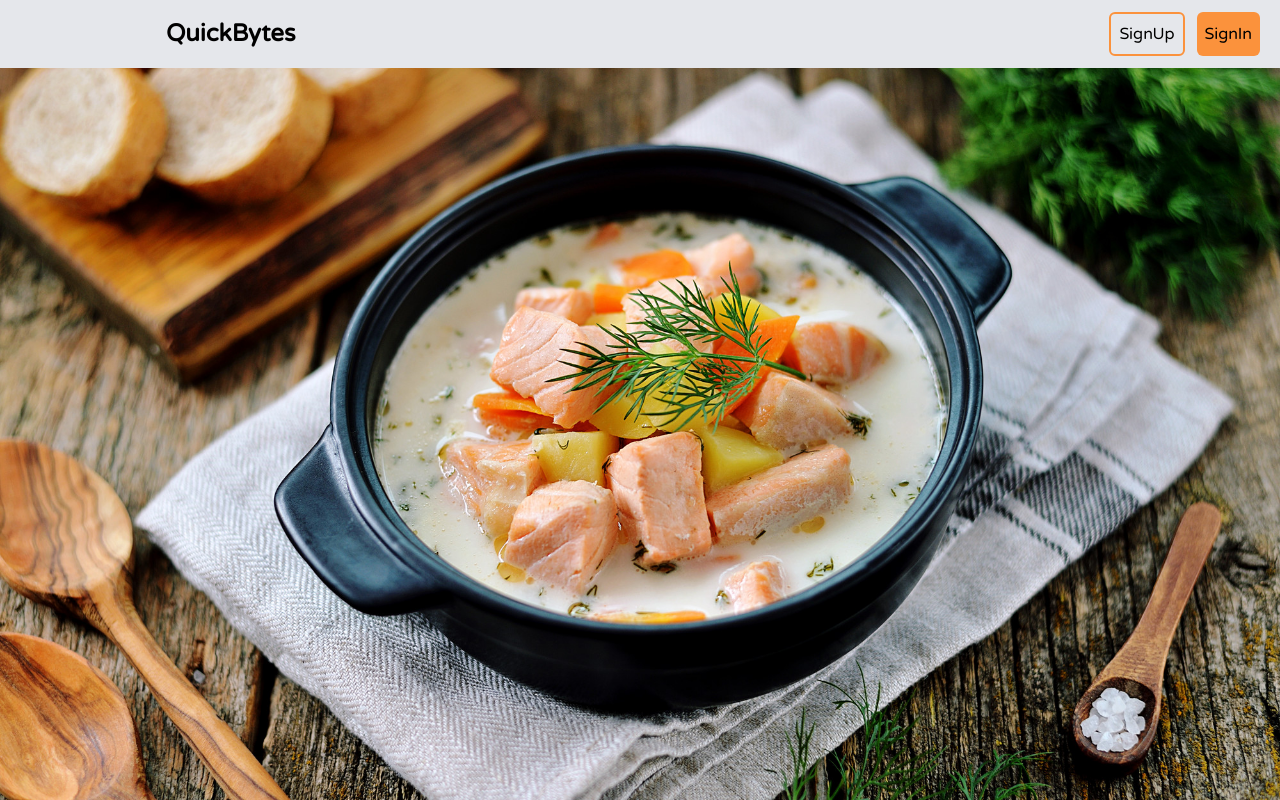
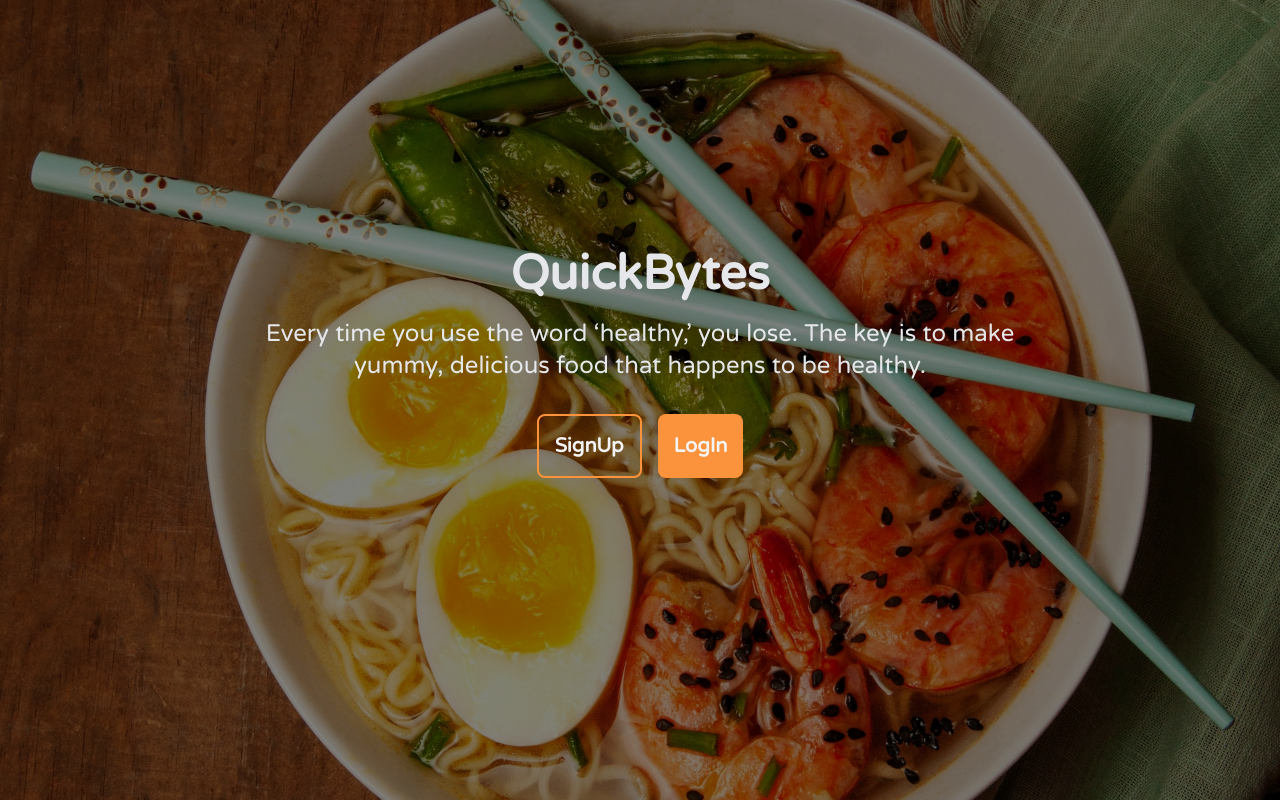
Before and after one commit to musaubrian/quick-bytes, a Vue app: page / in a window 1280 px wide. Built offline with nearby package versions, Linux system fonts and the light colour scheme.

Commit message:
chore: finalize on the landing page design

```diff
--- a/src/components/HomePage.vue
+++ b/src/components/HomePage.vue
@@ -1,24 +1,35 @@
 <template>
-    <div class="hero">
-        <LandingNav />
+    <div class="hero  w-full ">
+        <img src="../assets/noodles.jpg" alt="noodles" class="w-full h-full object-cover">
+    </div>
+    <div class="font-bold p-4 relative flex flex-col items-center justify-center landing">
+        <h1 class="text-5xl text-gray-200 text-center mt-5">QuickBytes</h1>
+        <p class="md:text-2xl text-xl text-gray-200 font-normal my-5 text-center md:w-8/12">Every time you use the word
+            ‘healthy,’ you lose. The key is to make yummy, delicious food that happens to be healthy.
+        </p>
 
+        <div class="inline-flex w-8/12 text-gray-100 md:w-6/12 justify-center  my-3 font-semibold">
+            <RouterLink to="/signup"
+                class="p-4 text-xl mr-2 border-2 rounded-lg inline-flex justify-center items-center border-orange-400 active:bg-orange-400 transition-all">
+                SignUp</RouterLink>
+            <RouterLink to="/signin"
+                class="p-4 text-xl ml-2 bg-orange-400 inline-flex justify-center items-center rounded-lg active:bg-orange-600 transition-all">
+                LogIn</RouterLink>
+        </div>
     </div>
 </template>
-<script setup>
-import LandingNav from './LandingNav.vue';
-</script>
 
 <style>
 .hero {
-    background-image: url('../assets/food.jpg');
-    background-position: center;
-    background-repeat: no-repeat;
-    background-size: cover;
     width: 100%;
     height: 100vh;
     position: fixed;
-    top: 0;
+    top: 1;
     left: 0;
+    filter: brightness(0.5);
+}
 
+.landing {
+    height: 90vh
 }
 </style>
--- a/src/components/LandingNav.vue
+++ /dev/null
@@ -1,47 +0,0 @@
-<template>
-    <nav class="static bg-gray-200 inline-flex w-full justify-between px-5 py-3 items-center">
-        <div class="logo w-4/12">
-            <h1 class="text-2xl font-bold text-end pl-2 md:text-center">QuickBytes</h1>
-        </div>
-        <div class="options w-5/12">
-            <ul class="inline-flex cursor-pointer justify-end w-full">
-                <li
-                    class="hidden  md:inline-flex md:p-2 md:mr-3 md:border-2 md:rounded-md md:border-orange-400 md:items-center active:bg-orange-400 transition-all">
-                    <RouterLink to="/signup">SignUp</RouterLink>
-                </li>
-                <li
-                    class="hidden md:inline-flex md:p-2 md:bg-orange-400 md:rounded-md md:items-center active:bg-orange-600 transition-all">
-                    <RouterLink to="/signin">SignIn</RouterLink>
-                </li>
-                <li class="p-2 inline-flex items-center md:hidden " @click="dropDown = !dropDown">
-                    <svg xmlns="http://www.w3.org/2000/svg" fill="none" viewBox="0 0 24 24" stroke-width="2"
-                        stroke="currentColor" class="w-6 h-6">
-                        <path stroke-linecap="round" stroke-linejoin="round"
-                            d="M3.75 6.75h16.5M3.75 12h16.5m-16.5 5.25h16.5" />
-                    </svg>
-
-                </li>
-            </ul>
-        </div>
-    </nav>
-    <div class="bg-gray-200" v-if="dropDown">
-        <ul class="flex flex-col items-center cursor-pointer">
-            <li
-                class="p-2 mt-3 border-2 rounded-md border-orange-400 inline-flex items-center justify-center w-5/12 active:bg-orange-400 transition-all">
-                <RouterLink to="/signup">SignUp</RouterLink>
-            </li>
-            <li
-                class="p-2 mt-3 mb-3 bg-orange-400 rounded-md inline-flex items-center justify-center w-5/12 active:bg-orange-600 transition-all">
-                <RouterLink to="/signin">SignIn</RouterLink>
-            </li>
-        </ul>
-    </div>
-</template>
-
-<script setup>
-import { ref } from 'vue';
-
-
-const dropDown = ref(false)
-
-</script>
```
Also changed, not shown: src/assets/noodles.jpg (added).
